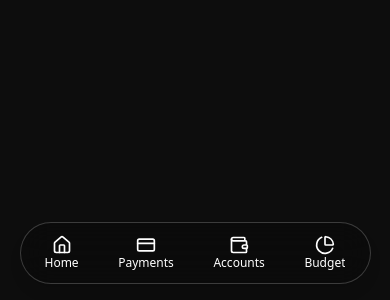
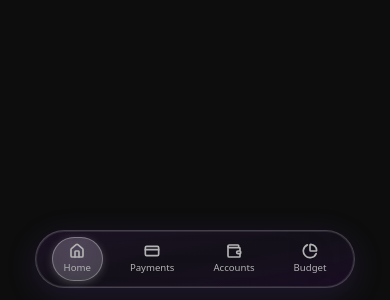
Before and after one commit to AndyAlvarezC/fintrack-dashboard, a React (Vite) app: page / in a window 390 px wide. Shown: the part 544-844 px from the top of the page. Built offline with nearby package versions, Linux system fonts and the light colour scheme.

Commit message:
Styled mobile navbar

```diff
--- a/src/components/Sidebar/DesktopSidebar.tsx
+++ b/src/components/Sidebar/DesktopSidebar.tsx
@@ -51,7 +51,7 @@ export default function DesktopSidebar({ className }: Props) {
                 `flex items-center gap-4 text-lg px-4 py-3 rounded-r-lg pl-14 transition-colors duration-300 ease-in-out
                 ${
                   isActive
-                    ? 'bg-linear-to-r from-[#423467] to-[#5f3cb0] font-semibold shadow-[0_0_15px_rgba(167,127,255,0.4)] text-white'
+                    ? 'bg-linear-to-br from-purple-500/10 via-violet-500/5 to-purple-600/10 font-semibold shadow-[0_0_15px_rgba(167,127,255,0.4)] text-white'
                     : 'text-(--text-secondary) hover:bg-linear-to-r hover:from-[#1F1C26] hover:to-[#2E2939]'
                 }`
               }
--- a/src/components/Sidebar/MobileBottomNav.tsx
+++ b/src/components/Sidebar/MobileBottomNav.tsx
@@ -1,28 +1,48 @@
-import { Home, CreditCard, Wallet, PieChart } from 'lucide-react';
+import { NavLink } from 'react-router-dom';
+import { Home, CreditCard, Wallet, PieChart, User, Settings, LogOut } from 'lucide-react';
 
 interface Props {
   className?: string;
 }
 
-const navItems = [
-  { label: 'Home', icon: Home },
-  { label: 'Payments', icon: CreditCard },
-  { label: 'Accounts', icon: Wallet },
-  { label: 'Budget', icon: PieChart },
-];
+export default function MobileBottomNav({ className }: Props) {
+    const navItems = [
+      { label: 'Home', icon: Home, path: '/' },
+      { label: 'Payments', icon: CreditCard, path: '/payments' },
+      { label: 'Accounts', icon: Wallet, path: '/accounts' },
+      { label: 'Budget', icon: PieChart, path: '/budget' },
+      //{ label: 'Profile', icon: User, path: '/profile' },
+      //{ label: 'Settings', icon: Settings, path: '/settings' },
+      //{ label: 'Log Out', icon: LogOut, path: '/logout' },
+  ];
 
-export default function MobileBottomNav({ className }: Props) {
   return (
     <div
-      className={`w-[90%] max-w-md fixed bottom-0 inset-x-0 mx-auto flex justify-center items-center m-4 py-3 px-6 bg-black/10 backdrop-blur-lg rounded-4xl border border-white/20 shadow-lg ${className}`}
+      className={`w-[85%] max-w-xs fixed bottom-3 inset-x-0 mx-auto
+    bg-linear-to-br from-purple-500/10 via-violet-500/5 to-purple-600/10
+    backdrop-blur-2xl
+    border border-white/20
+    rounded-full
+    shadow-[0_8px_32px_0_rgba(139,92,246,0.15),0_0_0_1px_rgba(255,255,255,0.1)_inset]
+    ${className}`}
     >
-      <ul className="flex justify-between w-full">
-        {navItems.map(({ label, icon: Icon }) => (
-          <li key={label} className="flex flex-col items-center truncate">
-            <button className="cursor-pointer flex flex-col items-center m-auto text-xs">
-              <Icon className="w-5 h-5" />
-              {label}
-            </button>
+      <ul className="flex justify-around items-center px-2 py-1.5">
+        {navItems.map(({ label, icon: Icon, path }) => (
+          <li key={label}>
+            <NavLink
+              to={path}
+              className={({ isActive }) =>
+                `flex flex-col items-center justify-center px-3 py-1.5 rounded-full transition-all duration-200
+            ${
+              isActive
+                ? 'bg-white/20 backdrop-blur-md text-white shadow-[0_2px_8px_rgba(255,255,255,0.2),0_0_0_1px_rgba(255,255,255,0.3)_inset]'
+                : 'text-white/60 hover:text-white/90'
+            }`
+              }
+            >
+              <Icon className="w-4 h-4" strokeWidth={2.5} />
+              <span className="text-[0.6rem] font-medium mt-0.5">{label}</span>
+            </NavLink>
           </li>
         ))}
       </ul>
--- a/src/components/Sidebar/Sidebar.tsx
+++ b/src/components/Sidebar/Sidebar.tsx
@@ -5,8 +5,8 @@ import MobileBottomNav from './MobileBottomNav';
 export default function Sidebar() {
   return (
     <>
-      <DesktopSidebar className="hidden sm:flex" />
-      <MobileBottomNav className="sm:hidden" />
+      <DesktopSidebar className="hidden lg:flex" />
+      <MobileBottomNav className="lg:hidden" />
     </>
   );
 }
```
Also changed, not shown: src/index.css (line endings or trailing spaces).
